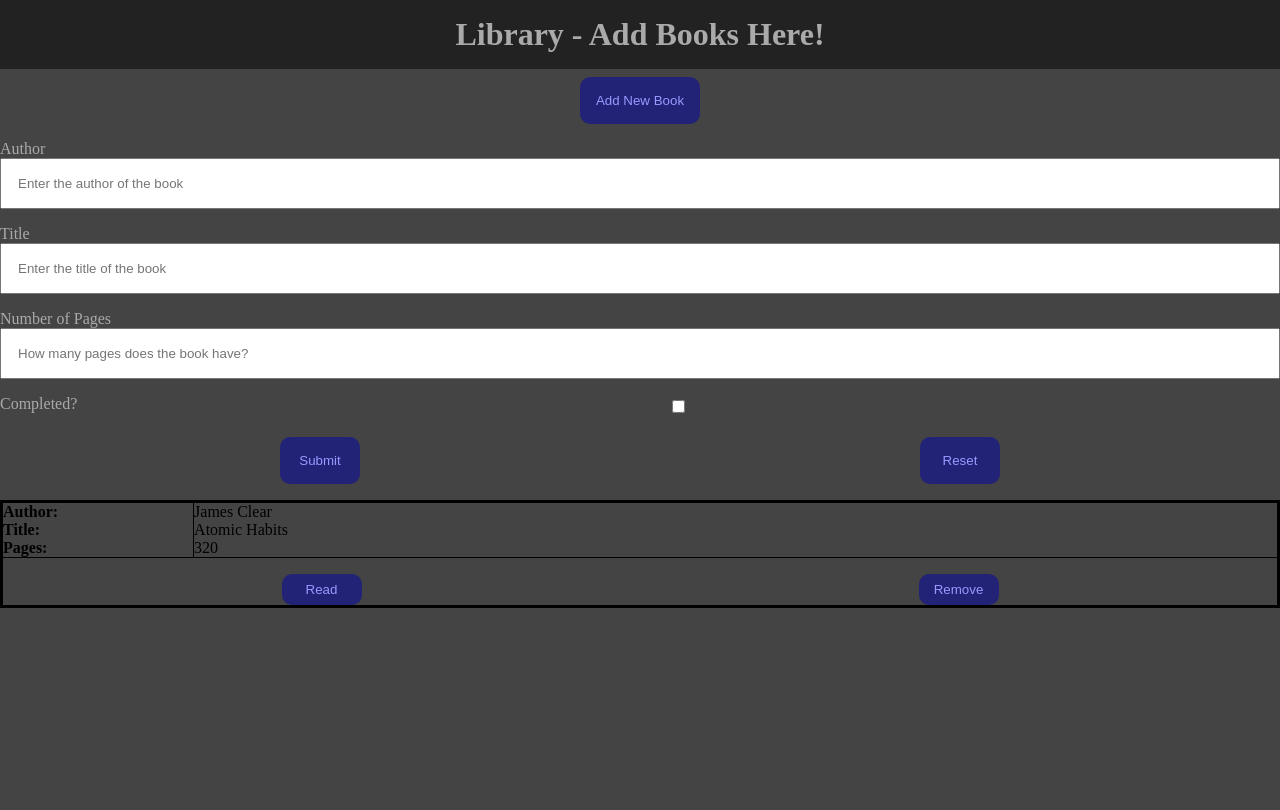
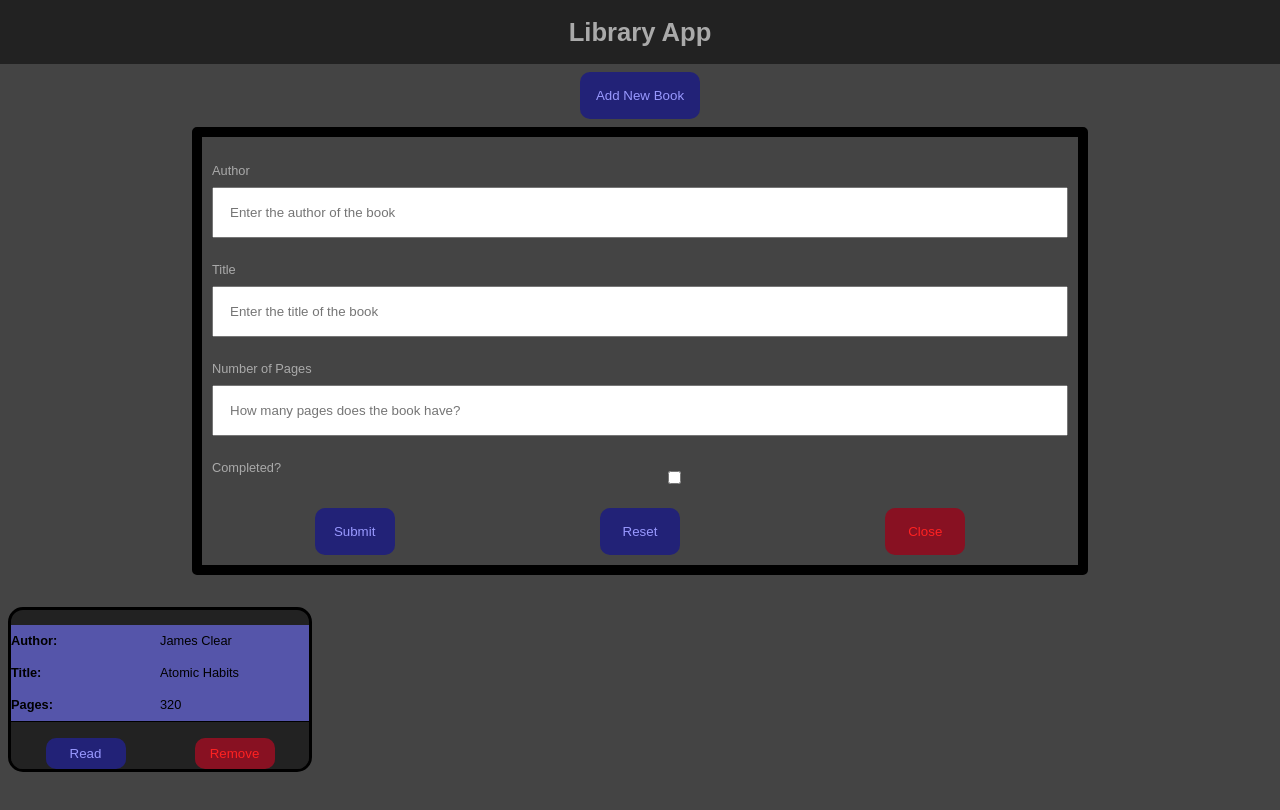
Before and after one commit to Xavitron7/library, a plain HTML site: page index.html in a window 1280 px wide. Both pictures are taken after a click on the button "Add New Book". Drawn offline with Linux system fonts and the light colour scheme; a web font is replaced by a local one.

Commit message:
Functionality and basic styling complete. Connect to Firebase

```diff
--- a/index.html
+++ b/index.html
@@ -5,30 +5,32 @@
         <meta charset="UTF-8">
         <meta name="viewport" content="width=device-width, initial-scale=1">
         <link href="style.css" rel="stylesheet">
+        <link rel="preconnect" href="https://fonts.gstatic.com">
+        <link href="https://fonts.googleapis.com/css2?family=Lexend+Mega&display=swap" rel="stylesheet">
     </head>
     <body>
         <div id="container">
             <header>
-                <h1>Library - Add Books Here!</h1>
+                <h1>Library App</h1>
             </header>
             <section id="button-section">
                 <button class="button" id="add-new-book-button">Add New Book</button>
             </section>
-            <section id="form-section">
+            <section id="form-section" class="hidden">
                 <form action="#" class="form">
                     <div class="label-input">
                         <label for="book-author">Author</label>
-                        <input id="book-author" type="text" placeholder="Enter the author of the book" autofocus>
+                        <input id="book-author" type="text" placeholder="Enter the author of the book" maxlength="30" autofocus required>
                     </div>
 
                     <div class="label-input">
                         <label for="book-title">Title</label>
-                        <input id="book-title" type="text" placeholder="Enter the title of the book" >
+                        <input id="book-title" type="text" placeholder="Enter the title of the book" maxlength="50" required>
                     </div>
 
                     <div class="label-input">
                         <label for="pages">Number of Pages</label>
-                        <input id="pages" type="number" placeholder="How many pages does the book have?" >
+                        <input id="pages" type="number" max="5000" placeholder="How many pages does the book have?" required >
                     </div>
 
                     <div class="label-input" id="checkbox-div">
@@ -38,6 +40,8 @@
                     <div class="form-button-group">
                         <button class="button form-button" type="submit" id="submit-button">Submit</button>
                         <button class="button form-button" type="reset" id="reset-button">Reset</button>
+                        <button class="button form-button" type="button" id="form-close-button">Close</button>
+
                     </div>
 
                 </form>
--- a/script.js
+++ b/script.js
@@ -1,6 +1,6 @@
 //Selecting the interactive page elements
 
-let newBookButton = document.querySelector("#new-book-button");
+let newBookButton = document.querySelector("#add-new-book-button");
 let bookTitleField = document.querySelector("#book-title");
 let authorTitleField = document.querySelector("#book-author");
 let pagesField = document.querySelector("#pages");
@@ -9,7 +9,10 @@ let submitNewBook = document.querySelector("#submit-button")
 let booksGrid = document.querySelector("#books-grid");
 let form = document.querySelector("form")
 let bookCompletedButton = document.querySelector(".book-card-read")
-let removeBookButton = document.querySelector(".book-card-remove")
+let removeBookButton = document.querySelector(".book-card-remove");
+let formSection = document.querySelector("#form-section");
+let closeFormButton = document.querySelector("#form-close-button");
+
 
 
 let books = []
@@ -18,7 +21,9 @@ let books = []
 
 form.addEventListener("submit", addNewBook)
 bookCompletedButton.addEventListener("click", bookCompleted);
-removeBookButton.addEventListener("click", removeBook)
+removeBookButton.addEventListener("click", removeBook);
+newBookButton.addEventListener("click", displayForm)
+closeFormButton.addEventListener("click", closeForm)
 
 
 // Building functions
@@ -43,12 +48,12 @@ function addNewBook() {
     console.log(newBook)
 
     generateList();
-/*
+
     bookTitleField.value = "";
     authorTitleField.value = "";
     pagesField.value = "";
     checkbox.checked = false;
-*/
+
 }
 
 //Function to create book list/grid
@@ -185,3 +190,13 @@ function removeBook(event) {
     generateList()
 
 }
+
+//All these functions do is change the display status of the form
+
+function displayForm() {
+    formSection.classList.remove("hidden")
+}
+
+function closeForm() {
+    formSection.classList.add("hidden")
+}
--- a/style.css
+++ b/style.css
@@ -3,6 +3,8 @@
     margin: 0;
     box-sizing: border-box;
 }
+
+
 
 input[type=number] {
     -moz-appearance: textfield;
@@ -15,7 +17,13 @@ input[type=number] {
     --button: #227;
     --button-text: #99f;
     --button-hover: #43d;
-    --book-completed: #3d2;
+    --remove-button: #812;
+    --remove-button-hover: #b12;
+    --remove-button-text: #f22;
+    --book-card-background: #222;
+    --book-info-background: #55a;
+    --book-completed-border: #1a1;
+    --book-completed-info: #050;
 
 }
 
@@ -24,7 +32,10 @@ input[type=number] {
 }
 
 body {
-    background-color: var(--background)
+    background-color: var(--background);
+    font-family: 'Lexend Mega', sans-serif;
+    font-size: 0.8rem;
+    line-height: 2rem;
 }
 
 
@@ -50,11 +61,21 @@ h1 {
     border-radius: 10px;
     color: var(--button-text);
     cursor: pointer;
+    transition: 0.2s;
 
 }
 
 .button:hover {
     background-color: var(--button-hover);
+}
+
+.book-card-remove, #form-close-button {
+    background-color: var(--remove-button);
+    color: var(--remove-button-text)
+}
+
+.book-card-remove:hover, #form-close-button:hover {
+    background-color: var(--remove-button-hover);
 }
 
 
@@ -94,36 +115,68 @@ h1 {
     justify-content: space-between;
 }
 
+#books-grid {
+    margin-top: 1rem;
+}
+
 .book-card {
     border: 3px solid #000;
     display: flex;
     flex-direction: column;
+    align-items: stretch;
     margin-top: 1rem;
-
+    border-radius: 15px;
+    width: 95%;
+    margin: auto;
+    background-color: var(--book-card-background);
+    overflow: hidden;
+    margin-top: 1rem;
 }
 
 
 
+.book-card-author, .book-card-title, .book-card-pages {
+    display: flex;
+    width: 100%;
+    background-color: var(--book-info-background);
+
+
+}
+
+.book-card-author {
+    margin-top: 5%;
+}
+
+
 .book-card-header-detail {
-    width: 15%;
-    border-right: 1px solid black;
     font-weight: bold;
 
     }
 
-.book-card-author, .book-card-title, .book-card-pages {
-    display: flex;
+.book-card-title {
 }
+
+.book-card-header-detail, .book-card-header-content {
+    width: 100%;
+}
+
 
 .book-card-pages {
     border-bottom: 1px solid black;
     margin-bottom: 1rem;
+
 }
 
 .book-card-read-div {
     display: flex;
     align-items: center;
+    background-color: var(--book-card-background);
+    position: relative;
+    bottom: 0
+
+
 }
+
 .book-card-button {
     padding: 0.5rem;
     width: 5rem;
@@ -131,5 +184,37 @@ h1 {
 }
 
 .read {
-    border: 3px solid var(--book-completed)
+    border: 3px solid var(--book-completed-border);
+
 }
+
+
+/* Tablet media query time*/
+
+@media only screen and (min-width: 768px){
+
+    #books-grid{
+        display: grid;
+        grid-template: repeat(2, 1fr) / repeat(2, 1fr)
+    }
+
+
+}
+
+@media only screen and (min-width: 1024px){
+    #books-grid{
+        display: grid;
+        grid-template: repeat(4, 1fr) / repeat(4, 1fr)
+    }
+
+    #form-section {
+        width: 70%;
+        margin: auto;
+        border: 10px solid #000;
+        border-radius: 5px;
+        padding: 10px;
+    }
+
+
+
+}
```
